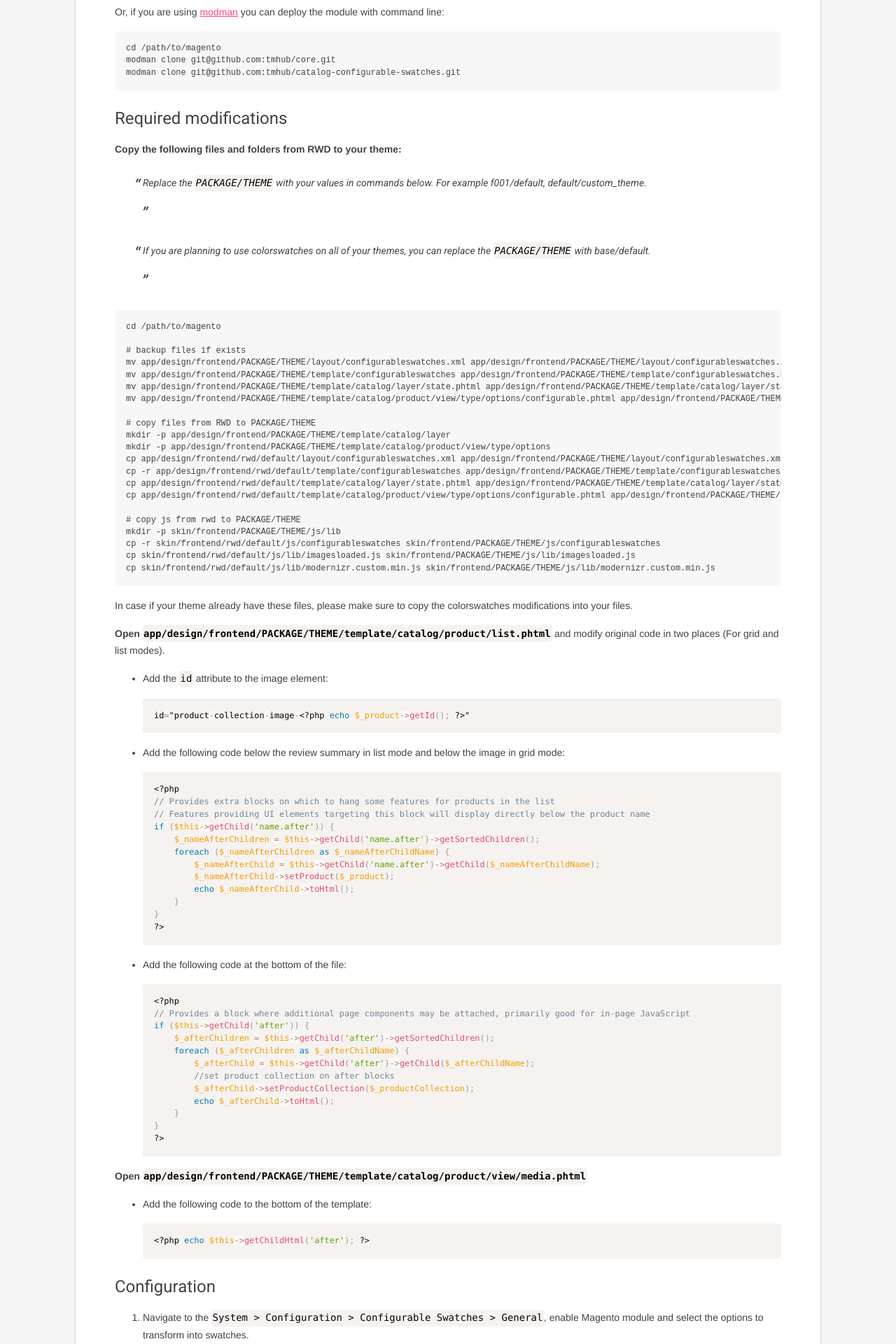
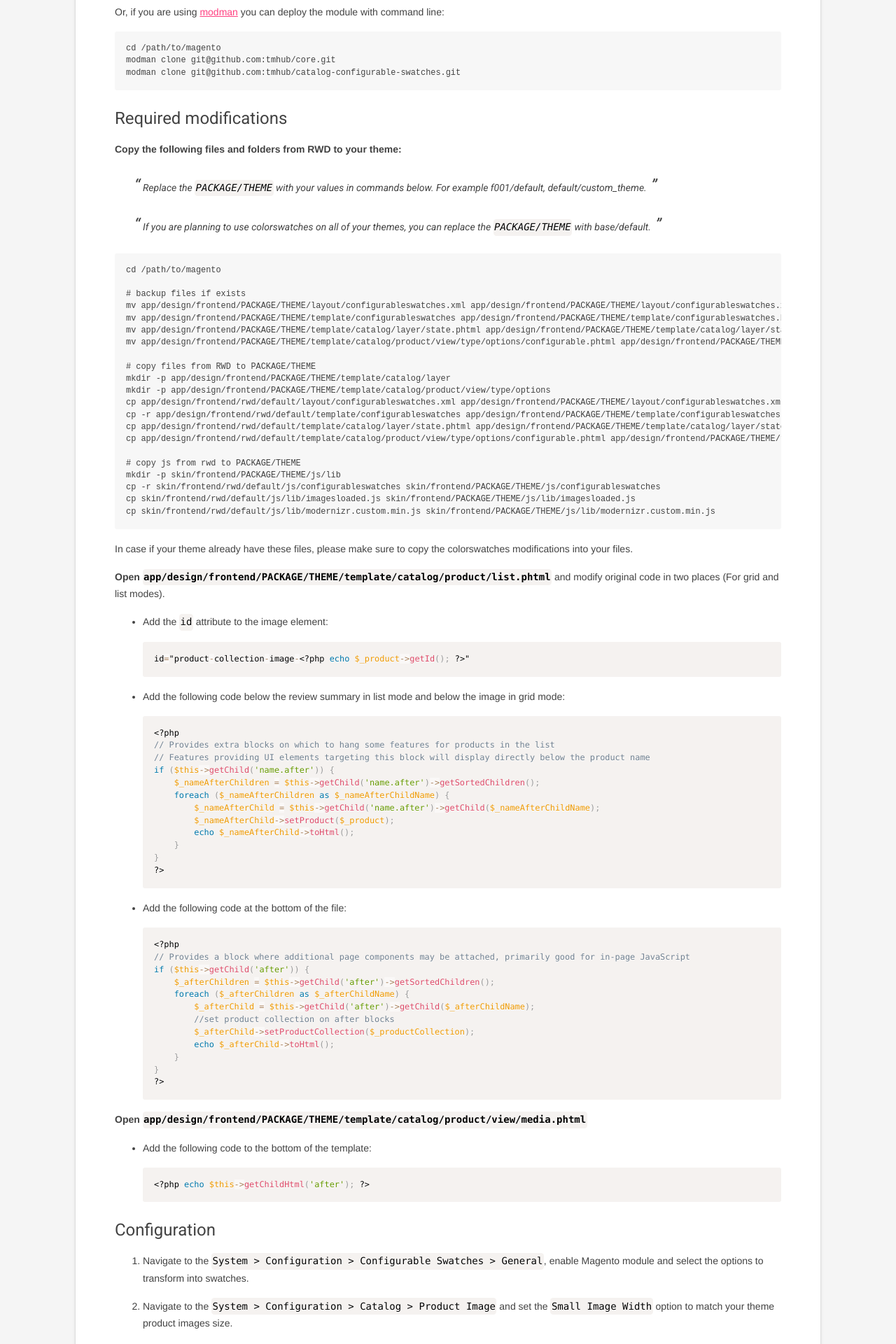
Before and after one commit to tmhub/tmhub.github.io, a Jekyll site: the page built from extensions/catalog-configurable-swatches/index.md, in a window 1280 px wide. Shown: the part 930-2850 px from the top of the page at 70% size. Built offline with Jekyll 4.4.1, drawn with Linux system fonts in a browser that asks for light colours.

Commit message:
Fixed blockquote style

```diff
--- a/css/app.scss
+++ b/css/app.scss
@@ -41,6 +41,11 @@ pre, pre[class*="language-"] {
         border: none;
         padding: 0;
     }
+}
+
+blockquote p {
+    margin: 0;
+    display: inline;
 }
 
 /* Badges */
```
